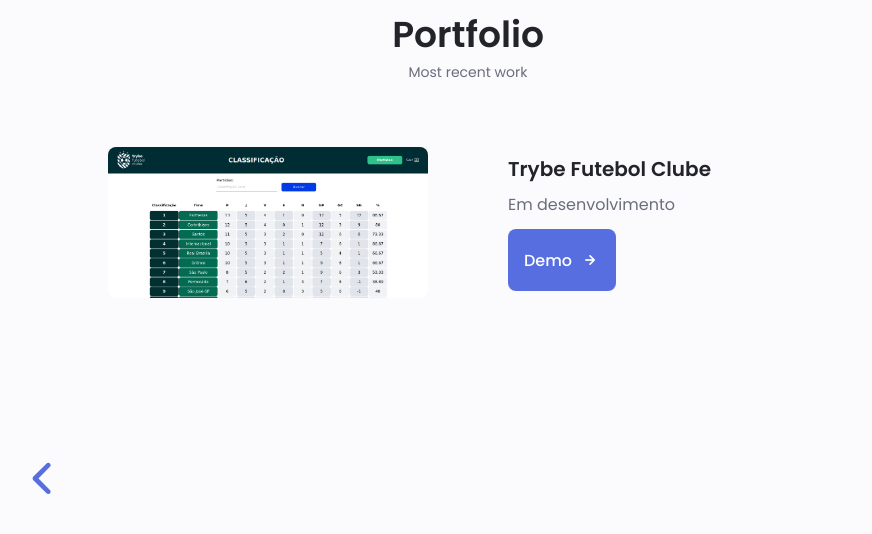
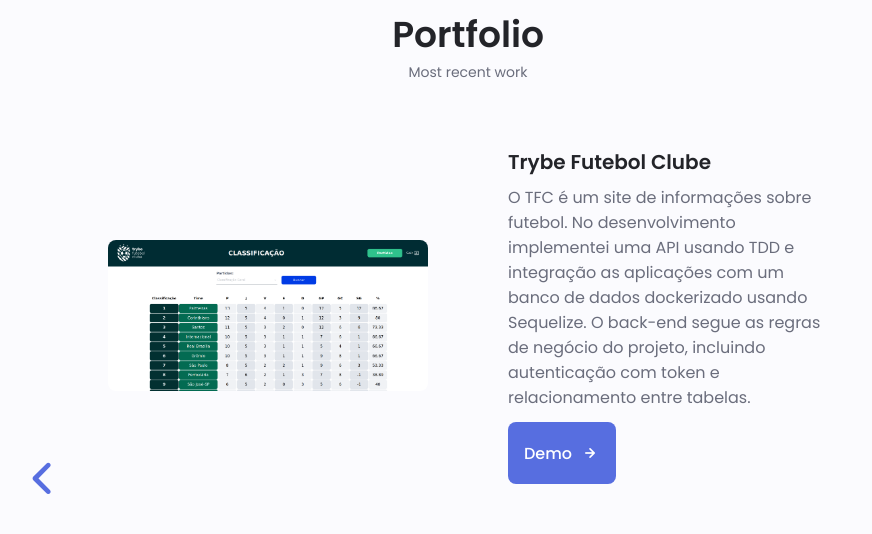
Before and after one commit to Lucdomingues/My_Profile, a website: page index.html in a window 1280 px wide. Shown: the part 3222-3756 px from the top of the page, 172-1044 px from the left. Drawn offline with nearby package versions, Linux system fonts and the light colour scheme; grey boxes are pictures that could not be loaded.

Commit message:
[Feat]-deploy

```diff
--- a/index.html
+++ b/index.html
@@ -428,8 +428,10 @@
 
             <div class="portfolio__data">
                 <h3 class="portfolio__title">Trybe Futebol Clube</h3>
-                <p class="portfolio__description">Em desenvolvimento</p>
-                <a href="#" class="button button--flex button--small portfolio__button">
+                <p class="portfolio__description">O TFC é um site de informações sobre futebol. No desenvolvimento implementei uma API usando TDD e integração as
+                aplicações com um banco de dados dockerizado usando Sequelize. O back-end segue as regras de negócio do projeto,
+                incluindo autenticação com token e relacionamento entre tabelas.</p>
+                <a href="https://github.com/Lucdomingues/Trybe_Futebol_Club" class="button button--flex button--small portfolio__button">
                     Demo
                     <i class="uil uil-arrow-right button__icon"></i>
                 </a>
```
